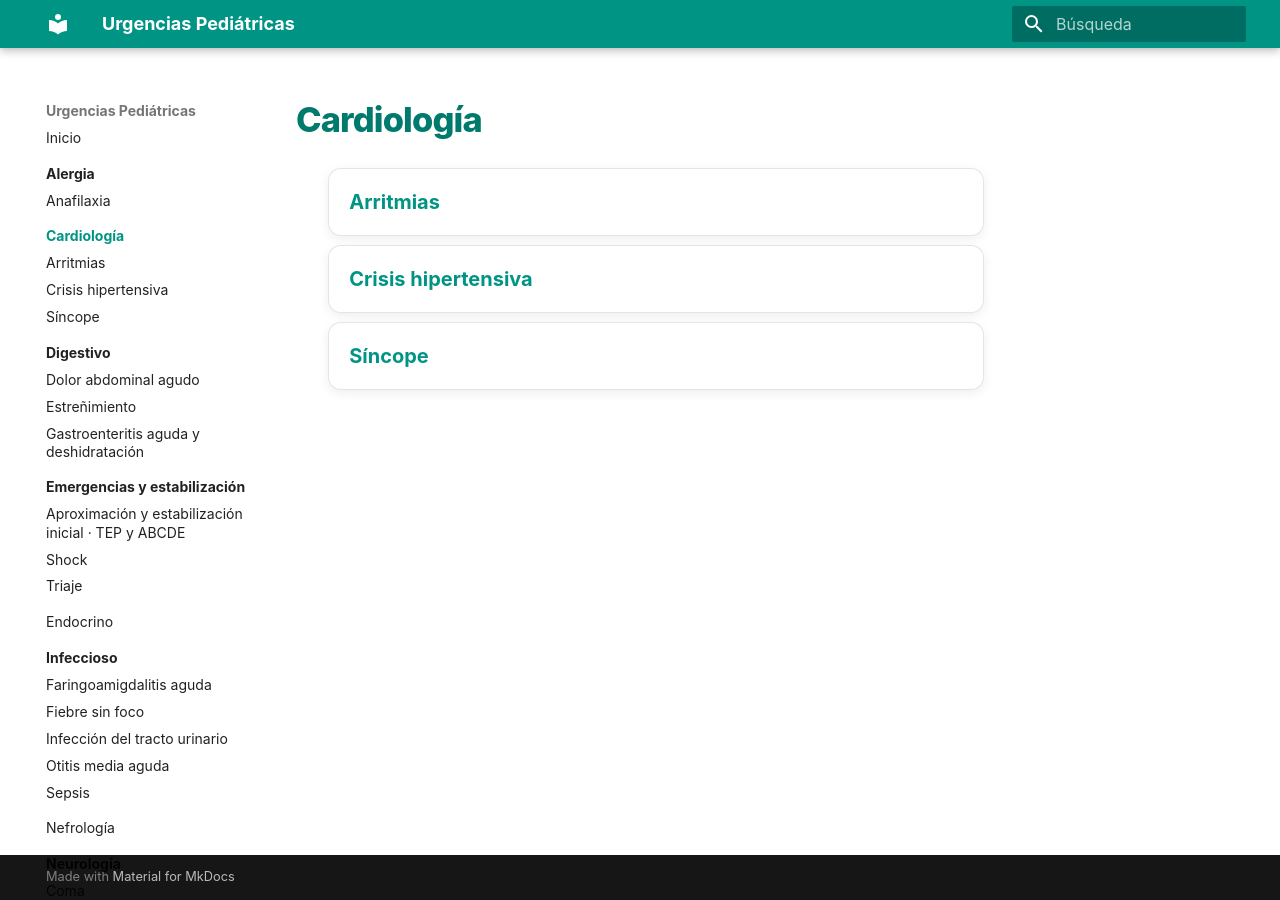
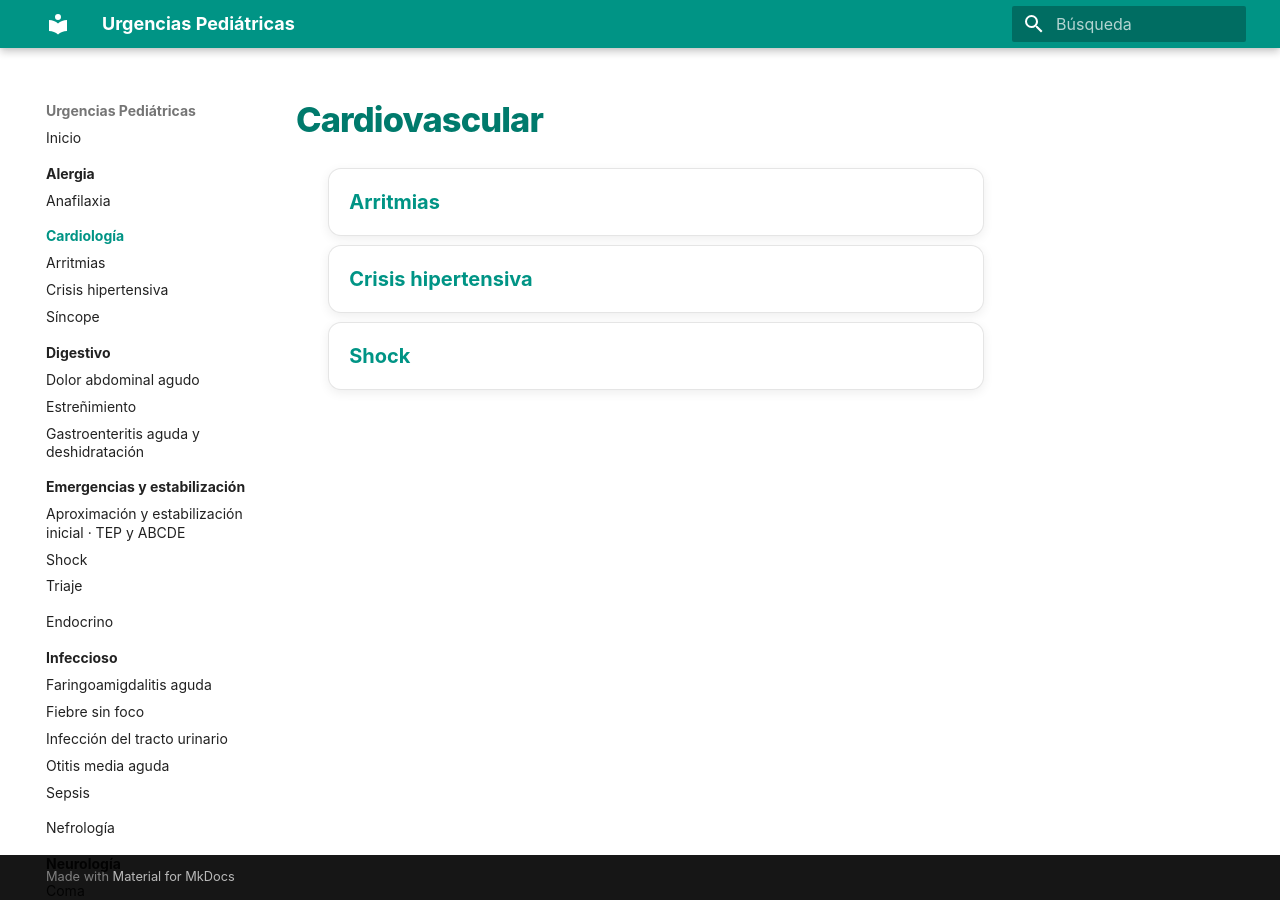
Before and after one commit to gonzaloares/urgencias-pediatricas, an MkDocs documentation site: the page built from docs/cardiologia/index.md, in a window 1280 px wide. Built offline with MkDocs 1.6.1 and Material for MkDocs 9.7.7, drawn with Linux system fonts in a browser that asks for light colours.

Commit message:
Reclasifica docs/cardiologia/index.md

```diff
--- a/docs/cardiologia/index.md
+++ b/docs/cardiologia/index.md
@@ -1,9 +1,9 @@
-# Cardiología
+# Cardiovascular
 
 <div class="protocol-index" markdown="1">
 
 - [Arritmias](arritmias.md)
 - [Crisis hipertensiva](crisis-hipertensiva.md)
-- [Síncope](sincope.md)
+- [Shock](../emergencias/shock.md)
 
 </div>
```
